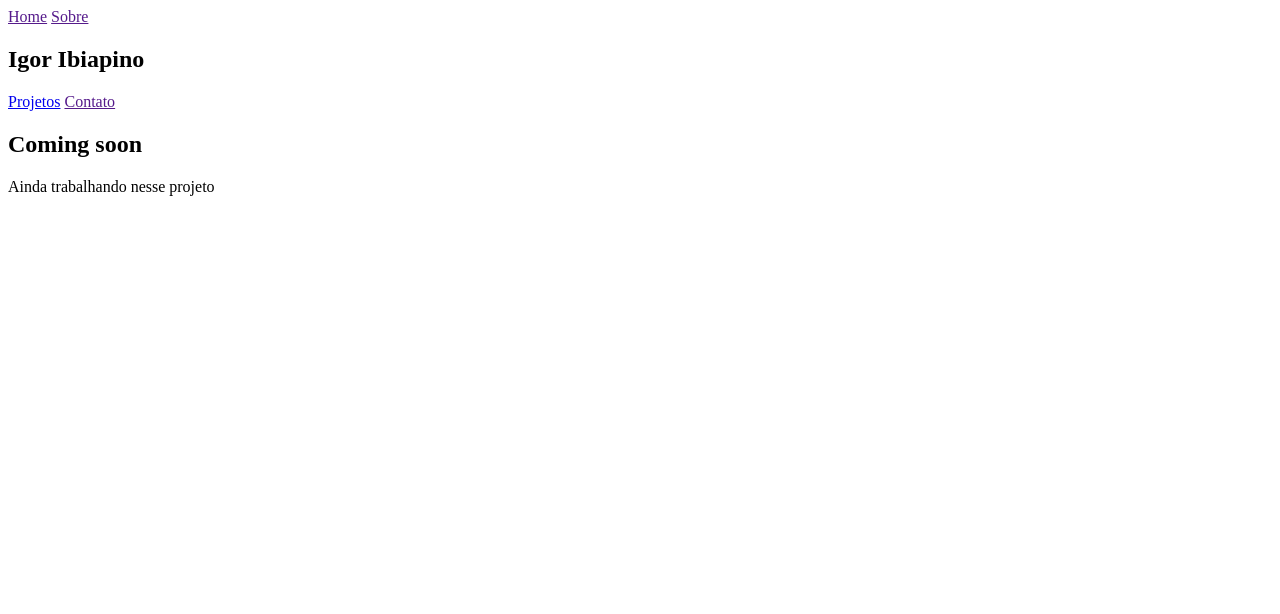
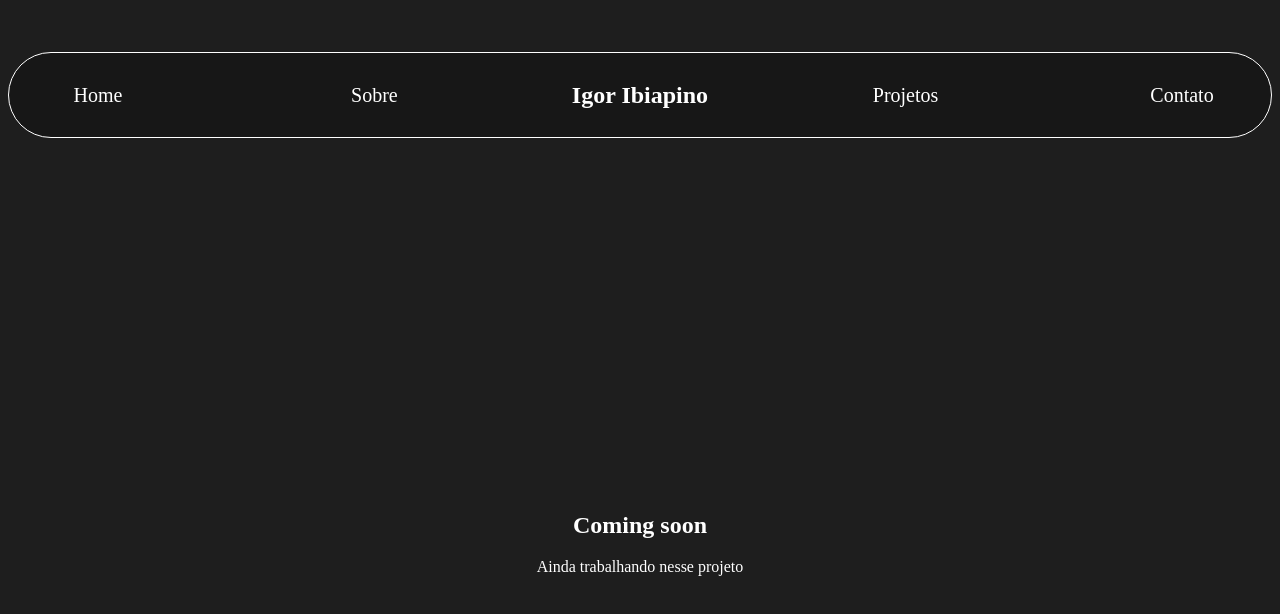
Before and after one commit to DrWisWis/Portifolio, a plain HTML site: page index.html in a window 1280 px wide. Drawn offline with Linux system fonts and the light colour scheme; the site is published under a folder, as on GitHub Pages, so addresses that start at the root find nothing.

Commit message:
Fix: Link css pages

```diff
--- a/index.html
+++ b/index.html
@@ -4,7 +4,7 @@
     <meta charset="UTF-8">
     <meta name="viewport" content="width=device-width, initial-scale=1.0">
     <title>Portifolio</title>
-    <link rel="stylesheet" href="/src/assets/css/style.css">
+    <link rel="stylesheet" href="src/assets/css/style.css">
 </head>
 <body>
     <header>
```
